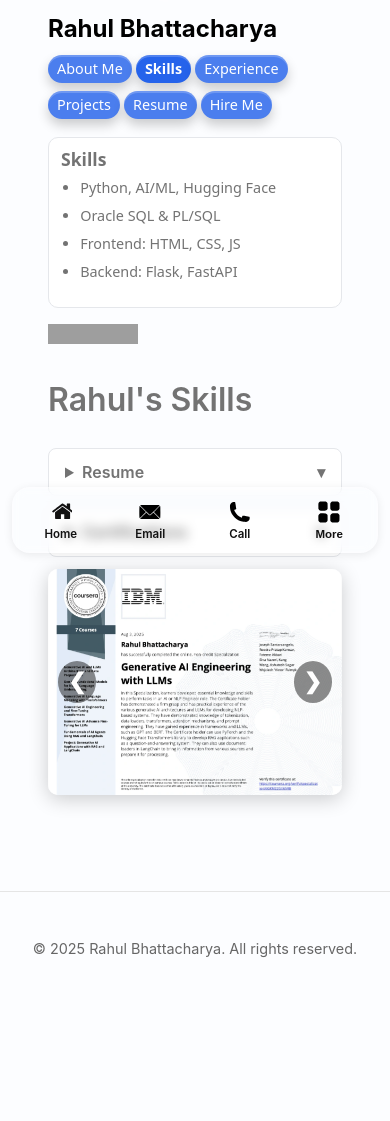
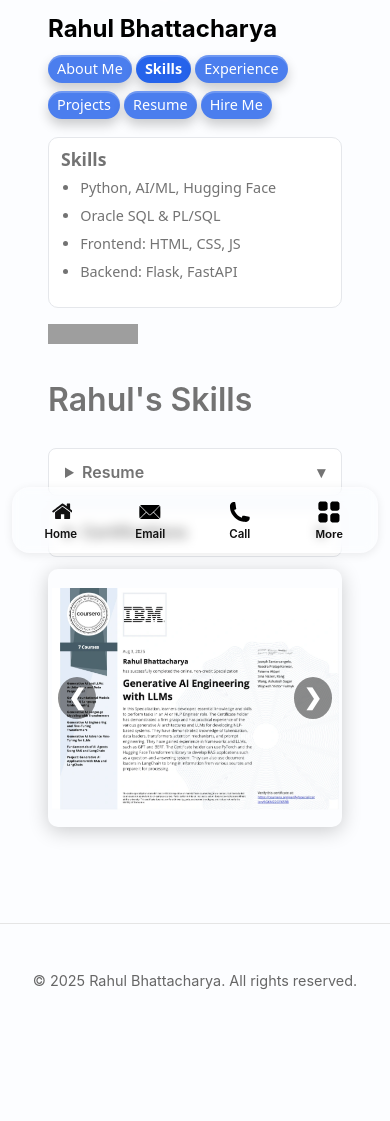
Before and after one commit to RahulBhattacharya1/RahulBhattacharya1.github.io, a Jekyll site: the page built from _posts/2025-08-22-skills.md, in a window 390 px wide. Shown: the part 337-1458 px from the top of the page. Built offline with Jekyll 4.4.1, drawn with Linux system fonts in a browser that asks for light colours; before the commit the page ends 1426 px from its top, so only the background shows below that; grey boxes are pictures that could not be loaded.

Commit message:
Update main.scss

```diff
--- a/assets/css/main.scss
+++ b/assets/css/main.scss
@@ -1237,62 +1237,67 @@
   .category-page .post-card__media { width: 100px; height: 75px; }
 }
 
-/* One slideshow layout across all devices — stay within content column */
-.slideshows{
-  display: block;
-  width: 100%;
-  max-width: 100%;
+/* === Role-based slideshow system === */
+
+/* Layout: vertical menu + slideshow area */
+.role-gallery{
+  display:grid;
+  grid-template-columns: 180px 1fr;
+  gap:16px;
+  align-items:start;
+}
+@media (max-width: 768px){
+  .role-gallery{ grid-template-columns: 1fr; }
 }
 
-/* Slideshow frame (height grows with image) */
-.slideshow-container{
-  position: relative;
-  width: 100%;
-  overflow: hidden;
-  border-radius: 10px;
-  background: transparent;
-  box-shadow: 0 4px 20px rgba(0,0,0,.2);
-  aspect-ratio: auto;          /* let height follow content */
+/* Vertical role menu */
+.role-menu{
+  display:flex;
+  flex-direction:column;
+  gap:8px;
+  position:sticky;
+  top:0;
+}
+.role-btn{
+  display:block;
+  width:100%;
+  text-align:left;
+  padding:10px 12px;
+  border-radius:10px;
+  border:1px solid #e5e7eb;
+  background:#fff;
+  font-weight:600;
+  cursor:pointer;
+}
+.role-btn:hover{ background:#f5f5f5; }
+.role-btn.active{
+  border-color:#3b82f6;
+  background:#eff6ff;
 }
 
-/* Each slide fills container width and can grow in height */
-.slides{
-  display: none;               /* JS toggles to block */
-  width: 100%;
-  height: auto;                /* allow vertical growth */
-  margin: 0 !important;
-  padding: 0 !important;
+/* Slideshow area */
+.role-slideshows{ width:100%; }
+
+/* Slideshow frame */
+.slideshow-container{
+  position:relative;
+  width:100%;
+  overflow:hidden;
+  border-radius:10px;
+  background:transparent;
+  box-shadow:0 4px 20px rgba(0,0,0,.2);
+  aspect-ratio:auto; /* let height grow with image */
 }
-
-/* Anchor fills the slide box */
-.slides > a{
-  display: block;
-  width: 100%;
-  height: auto;                /* follow image height */
-  margin: 0 !important;
-  padding: 0 !important;
-  border: 0 !important;
+.slides{ display:none; width:100%; height:auto; margin:0; padding:0; }
+.slides > a{ display:block; width:100%; height:auto; margin:0; padding:0; border:0; }
+.slides > a > img{
+  display:block;
+  width:100%;
+  height:auto;
+  object-fit:contain; /* full doc visible */
+  margin:0; padding:0; border:0; border-radius:0; box-shadow:none; background:transparent;
 }
-
-/* Image shows fully (no crop), expands right, height grows as needed */
-.slides > a > img{
-  display: block;
-  width: 100%;
-  height: auto;                /* preserve aspect ratio */
-  max-width: 100% !important;  /* stay within column width */
-  object-fit: contain;         /* show the whole certificate */
-  margin: 0 !important;
-  padding: 0 !important;
-  border: 0 !important;
-  border-radius: 0 !important;
-  box-shadow: none !important;
-  background: transparent !important;
-  animation: none !important;
-  transform: none !important;
-}
-
-/* Avoid baseline gap */
-.slideshow-container img{ vertical-align: middle; }
+.slideshow-container img{ vertical-align:middle; }
 
 /* Fade transition */
 .fade{ animation: fadeEffect .6s; }
@@ -1301,24 +1306,24 @@
 /* Arrows */
 .slideshow-container .prev,
 .slideshow-container .next{
-  position: absolute;
-  top: 50%;
-  transform: translateY(-50%);
-  padding: 10px;
-  font-size: 22px;
-  font-weight: 700;
-  line-height: 1;
-  color: #fff;
-  background: rgba(0,0,0,.45);
-  border-radius: 50%;
-  border: 0;
-  cursor: pointer;
-  user-select: none;
+  position:absolute;
+  top:50%;
+  transform:translateY(-50%);
+  padding:10px;
+  font-size:22px;
+  font-weight:700;
+  line-height:1;
+  color:#fff;
+  background:rgba(0,0,0,.45);
+  border-radius:50%;
+  border:0;
+  cursor:pointer;
+  user-select:none;
 }
 .slideshow-container .prev{ left:10px; }
 .slideshow-container .next{ right:10px; }
 .slideshow-container .prev:hover,
-.slideshow-container .next:hover{ background: rgba(0,0,0,.7); }
+.slideshow-container .next:hover{ background:rgba(0,0,0,.7); }
 
 /* Giscus Comments Box */
 .giscus, .giscus-frame {
```
